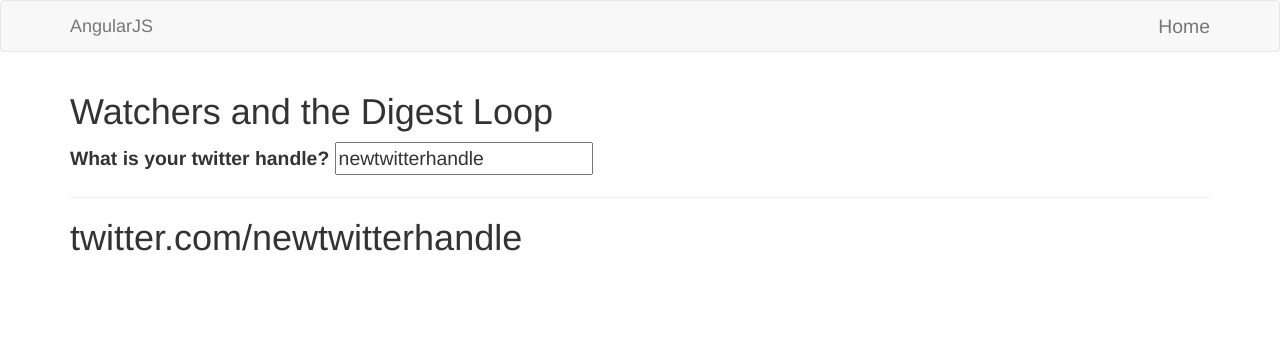
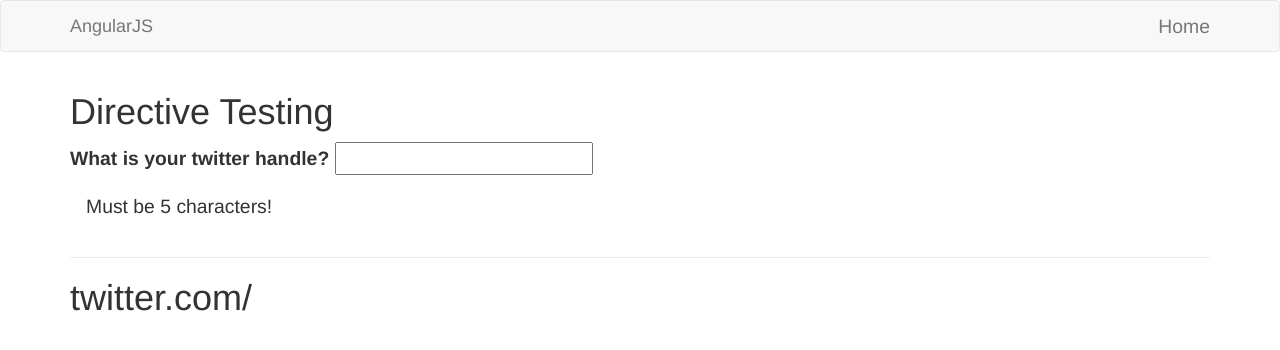
Before and after one commit to bdkay/ang1-app, a plain HTML site: page index.htm in a window 1280 px wide. Drawn offline with nearby package versions, Linux system fonts and the light colour scheme; some packages are replaced by stand-ins of ours; some icons are missing.

Commit message:
Common Directives

```diff
--- a/app.js
+++ b/app.js
@@ -8,19 +8,19 @@ myApp.controller('mainController', ['$scope', '$filter', function($scope, $filte
 		return $filter('lowercase')($scope.handle);
 
 	};
-	$scope.$watch('handle', function(newValue, oldValue){
-
-		console.info('Changed!');
-		console.log('Old: ' + oldValue);
-		console.log('New: ' + newValue);
-
-	});
-
-	setTimeout(function(){
-		$scope.$apply(function(){
-			$scope.handle = 'newtwitterhandle';
-			console.log('Scope changed!');
-		})
-	}, 3000);
+//	$scope.$watch('handle', function(newValue, oldValue){
+//
+//		console.info('Changed!');
+//		console.log('Old: ' + oldValue);
+//		console.log('New: ' + newValue);
+//
+//	});
+//
+//	setTimeout(function(){
+//		$scope.$apply(function(){
+//			$scope.handle = 'newtwitterhandle';
+//			console.log('Scope changed!');
+//		})
+//	}, 3000);
 
 }]);
--- a/index.htm
+++ b/index.htm
@@ -16,8 +16,8 @@
 
         <!-- load angular and services via CDN -->
         <script src="//code.angularjs.org/1.5.6/angular.min.js"></script>
-		<script src="https://code.angularjs.org/1.3.0/angular-messages.min.js"></script>
-		<script src="https://code.angularjs.org/1.3.0/angular-resource.min.js"></script>
+		<script src="https://code.angularjs.org/1.5.6/angular-messages.min.js"></script>
+		<script src="https://code.angularjs.org/1.5.6/angular-resource.min.js"></script>
         <script src="app.js"></script>
     </head>
     <body>
@@ -38,10 +38,13 @@
 
     <div class="container">
       <div ng-controller="mainController">
-        <h1>Watchers and the Digest Loop</h1>
+        <h1>Directive Testing</h1>
 		<div>
 		  <label>What is your twitter handle?</label>
 		  <input type="text" ng-model="handle" />
+		</div>
+		<div class="alert" ng-show="handle.length < 5" >
+			Must be 5 characters!
 		</div>
 		<hr />
 		<h1>twitter.com/{{ lowercasehandle() }}</h1>
```
